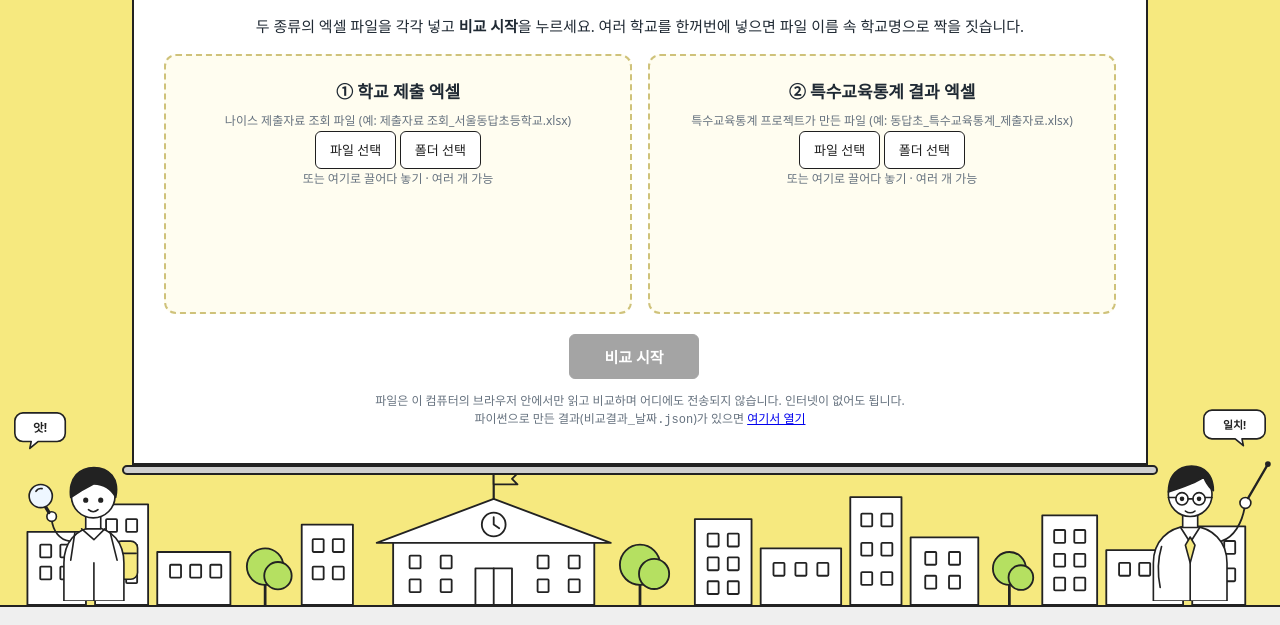
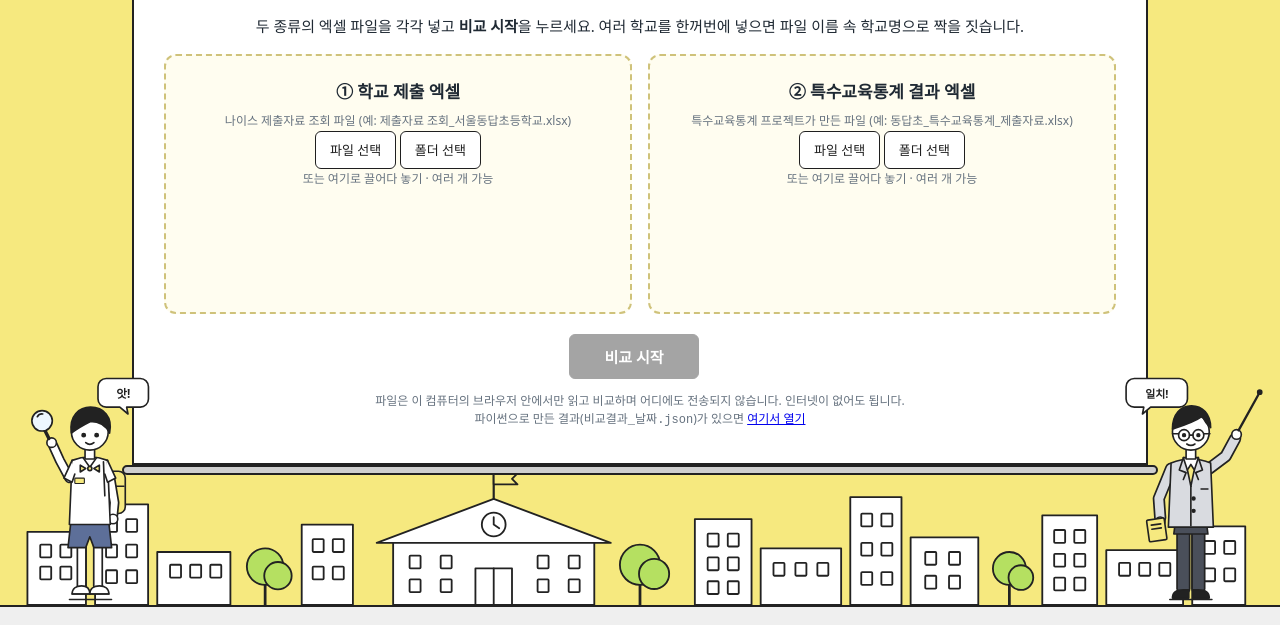
Before and after one commit to thdud8600-ctrl/special-ed-staes-2, a plain HTML site: page viewer/index.html in a window 1280 px wide. Shown: the part 279-904 px from the top of the page. Drawn offline with Linux system fonts and the light colour scheme.

Commit message:
사람 그림을 상체·하체·팔·다리로 나눠 다시 그리고 교복·정장 입힘
Co-Authored-By: Claude Opus 5.5 <noreply@anthropic.com>
Claude-Session: https://claude.ai/code/session_01KS3f93DYG6GmLSZ3TpKe8w

```diff
--- a/viewer/index.html
+++ b/viewer/index.html
@@ -154,7 +154,7 @@ table.it{width:100%;border-collapse:collapse}
 <script>
 // 파이썬(compare.py)이 비교 결과를 아래 자리에 넣는다. 비어 있으면 결과 파일(.json)을 불러오는 화면이 나온다.
 const EMBEDDED = /*__DATA__*/null;
-const APP_VERSION = "1.5.1";  // 화면에 표시해 최신판인지 확인할 수 있게 한다
+const APP_VERSION = "1.5.2";  // 화면에 표시해 최신판인지 확인할 수 있게 한다
 
 const $ = (s, el = document) => el.querySelector(s);
 const esc = s => String(s ?? "").replace(/[&<>"]/g, ch => ({"&":"&amp;","<":"&lt;",">":"&gt;",'"':"&quot;"}[ch]));
@@ -508,42 +508,74 @@ const ART = {
       <rect x="1304" y="64" width="58" height="86"/>${W(1317, 80, 2, 2, 22, 30)}
     </svg>`;
   },
-  // 돋보기를 든 학생 (가방 메고). 얼굴·목·몸이 이어지고 발끝이 땅선에 닿는다.
-  student: `<svg viewBox="0 0 220 292" fill="#fff" stroke="#222" stroke-width="2.4" stroke-linecap="round" stroke-linejoin="round">
-    <g transform="translate(4 6)"><path d="M18 10h50a12 12 0 0 1 12 12v18a12 12 0 0 1-12 12H40l-12 10 2-10h-12A12 12 0 0 1 6 40V22a12 12 0 0 1 12-12z"/>
-    <text x="43" y="38" text-anchor="middle" font-size="17" font-weight="800" fill="#222" stroke="none" font-family="inherit">앗!</text></g>
-    <rect x="156" y="204" width="34" height="56" rx="10" fill="#f6e97f"/><path d="M158 222h30"/>
-    <path d="M82 292V236c0-30 18-50 42-52h4c24 2 42 22 42 52v56z"/>
-    <path d="M114 164v22h22v-22"/>
-    <path d="M108 186l18 16 16-16" fill="none"/>
-    <path d="M150 192l10 40M98 192l-6 40" fill="none"/>
-    <path d="M126 236v56" fill="none"/>
-    <g transform="translate(0 14)"><circle cx="125" cy="124" r="32"/>
-    <path d="M92 126c-4-30 14-44 34-44 22 0 38 16 32 44-6-12-18-20-32-20-12 6-22 12-34 20z" fill="#222"/>
-    <circle cx="114" cy="130" r="2.6" fill="#222"/><circle cx="136" cy="130" r="2.6" fill="#222"/><path d="M118 144q7 6 14 0" fill="none"/></g>
-    <path d="M90 204c-14-2-24-14-26-32" fill="none" stroke-width="2.6"/>
-    <circle cx="64" cy="168" r="7"/>
-    <path d="M60 162l-6-10" stroke-width="5"/>
-    <circle cx="48" cy="138" r="17" fill="#eef7ff"/><path d="M41 131a9 9 0 0 1 9-4" fill="none"/>
-  </svg>`,
-  // 지시봉을 든 선생님. 얼굴·목·몸이 이어지고 발끝이 땅선에 닿는다.
-  teacher: `<svg viewBox="0 0 220 292" fill="#fff" stroke="#222" stroke-width="2.4" stroke-linecap="round" stroke-linejoin="round">
-    <g transform="translate(118 2)"><path d="M14 10h66a12 12 0 0 1 12 12v18a12 12 0 0 1-12 12H58l2 10-12-10H14A12 12 0 0 1 2 40V22a12 12 0 0 1 12-12z"/>
+  // 학생: 교복(흰 셔츠·리본·남색 반바지), 가방, 운동화. 머리·목·상체·팔·하체·다리를 따로 그린다.
+  student: (() => {
+    const limb = (d, fill) => `<path d="${d}" fill="none" stroke="#222" stroke-width="15"/><path d="${d}" fill="none" stroke="${fill}" stroke-width="10"/>`;
+    return `<svg viewBox="0 0 220 340" fill="#fff" stroke="#222" stroke-width="2.4" stroke-linecap="round" stroke-linejoin="round">
+    <g transform="translate(130 4)"><path d="M14 10h50a12 12 0 0 1 12 12v18a12 12 0 0 1-12 12H44l2 10-12-10H14A12 12 0 0 1 2 40V22a12 12 0 0 1 12-12z"/>
+    <text x="39" y="38" text-anchor="middle" font-size="17" font-weight="800" fill="#222" stroke="none" font-family="inherit">앗!</text></g>
+    <!-- 가방 (등 뒤) -->
+    <rect x="138" y="150" width="34" height="62" rx="10" fill="#f6e97f"/><path d="M140 172h30"/>
+    <!-- 다리 + 양말 + 운동화 -->
+    ${limb("M108 256V318", "#fff")}${limb("M132 256V318", "#fff")}
+    <path d="M94 330c0-8 6-12 14-12s12 4 12 12z" fill="#fff"/><path d="M94 330h26" />
+    <path d="M120 330c0-8 6-12 14-12s14 4 14 12z" fill="#fff"/><path d="M120 330h28"/>
+    <path d="M90 338h62" stroke-width="2"/>
+    <!-- 하체: 반바지 -->
+    <path d="M92 226h56l4 36h-26l-6-16-6 16H88z" fill="#5d6f99"/>
+    <!-- 팔 (반팔 아래 맨팔) -->
+    ${limb("M90 160L76 134L66 112", "#fff")}
+    <circle cx="64" cy="108" r="7"/>
+    <path d="M60 102l-6-12" stroke-width="5"/><circle cx="50" cy="76" r="15" fill="#eef7ff"/><path d="M43 70a8 8 0 0 1 8-4" fill="none"/>
+    ${limb("M150 160L156 196L154 216", "#fff")}
+    <circle cx="154" cy="220" r="7"/>
+    <!-- 상체: 흰 셔츠, 반팔 -->
+    <path d="M94 134q26-10 52 0l4 94H90z"/>
+    <path d="M94 134l-12 26 12 6 4-12M146 134l12 26-12 6-4-12" />
+    <path d="M110 130l10 14 10-14" fill="none"/>
+    <path d="M114 146l-8-5v10zM126 146l8-5v10z" fill="#f6e97f"/><circle cx="120" cy="146" r="3" fill="#f6e97f"/>
+    <path d="M140 136l2 50" fill="none"/>
+    <rect x="98" y="160" width="14" height="8" rx="1" fill="#f6e97f" stroke-width="1.6"/>
+    <!-- 목 + 머리 -->
+    <path d="M113 116v16h14v-16"/>
+    <circle cx="120" cy="92" r="27"/>
+    <path d="M93 94c-4-26 12-38 28-38 19 0 33 14 28 38-5-10-15-17-28-17-10 5-19 10-28 17z" fill="#222"/>
+    <circle cx="111" cy="97" r="2.4" fill="#222"/><circle cx="130" cy="97" r="2.4" fill="#222"/><path d="M114 108q6 5 12 0" fill="none"/>
+  </svg>`; })(),
+  // 선생님: 회색 정장 재킷·흰 셔츠·넥타이·긴 바지·구두, 지시봉과 책. 머리·목·상체·팔·하체·다리를 따로 그린다.
+  teacher: (() => {
+    const limb = (d, fill, w = 13) => `<path d="${d}" fill="none" stroke="#222" stroke-width="${w + 5}"/><path d="${d}" fill="none" stroke="${fill}" stroke-width="${w}"/>`;
+    return `<svg viewBox="0 0 220 340" fill="#fff" stroke="#222" stroke-width="2.4" stroke-linecap="round" stroke-linejoin="round">
+    <g transform="translate(4 4)"><path d="M14 10h66a12 12 0 0 1 12 12v18a12 12 0 0 1-12 12H38l-12 10 2-10H14A12 12 0 0 1 2 40V22a12 12 0 0 1 12-12z"/>
     <text x="47" y="38" text-anchor="middle" font-size="16" font-weight="800" fill="#222" stroke="none" font-family="inherit">일치!</text></g>
-    <path d="M46 292V236c0-32 22-52 50-54h8c28 2 50 22 50 54v56z"/>
-    <path d="M89 164v20h22v-20"/>
-    <path d="M86 184l14 22 14-22" fill="none"/>
-    <path d="M100 198l-7 12 7 26 7-26z" fill="#f6e97f"/>
-    <path d="M100 236v56" fill="none"/>
-    <g transform="translate(0 14)"><circle cx="100" cy="122" r="32"/>
-    <path d="M68 118c0-24 14-38 34-38s32 14 32 36c-8-6-12-14-14-20-14 10-34 16-52 22z" fill="#222"/>
-    <circle cx="88" cy="128" r="9"/><circle cx="113" cy="128" r="9"/><path d="M97 128h7M68 126h11M122 126h10" fill="none"/>
-    <circle cx="88" cy="128" r="2.2" fill="#222"/><circle cx="113" cy="128" r="2.2" fill="#222"/><path d="M93 146q7 5 14 0" fill="none"/></g>
-    <path d="M146 204c18-6 30-26 34-50" fill="none" stroke-width="2.6"/>
-    <circle cx="181" cy="148" r="8"/>
-    <path d="M185 141l28-48" stroke-width="3.4"/><circle cx="214" cy="91" r="3" fill="#222"/>
-    <path d="M58 212c-6 20-6 40-2 60" fill="none"/>
-  </svg>`,
+    <!-- 다리: 긴 바지 + 구두 -->
+    ${limb("M90 236V322", "#4a4f5a", 16)}${limb("M112 236V322", "#4a4f5a", 16)}
+    <path d="M74 336c0-8 6-12 16-12h8v12z" fill="#222"/><path d="M104 336v-12h8c10 0 16 4 16 12z" fill="#222"/>
+    <path d="M70 338h62" stroke-width="2"/>
+    <!-- 하체: 바지 허리 -->
+    <path d="M78 226h46l2 16H76z" fill="#4a4f5a"/>
+    <!-- 왼팔: 책을 든 팔 (재킷 소매) -->
+    ${limb("M72 146L54 190L56 218", "#d9dbe0")}
+    <circle cx="56" cy="224" r="7"/>
+    <rect x="38" y="220" width="26" height="32" rx="2" fill="#f6e97f" transform="rotate(-8 51 236)"/><path d="M44 228h14M44 234h14" transform="rotate(-8 51 236)"/>
+    <!-- 오른팔: 지시봉을 든 팔 -->
+    ${limb("M128 146L152 128L166 102", "#d9dbe0")}
+    <circle cx="168" cy="96" r="7"/>
+    <path d="M171 90l30-54" stroke-width="3.4"/><circle cx="202" cy="34" r="3" fill="#222"/>
+    <!-- 상체: 재킷 + 셔츠 + 넥타이 -->
+    <path d="M72 138q29-12 58 0l4 94H68z" fill="#d9dbe0"/>
+    <path d="M90 130l11 34 11-34z"/>
+    <path d="M101 140l-5 8 5 24 5-24z" fill="#f6e97f"/>
+    <path d="M90 130l-6 18 10 4-4 10M112 130l6 18-10 4 4 10" fill="none"/>
+    <path d="M101 172v58" fill="none"/><circle cx="105" cy="190" r="2" fill="#222"/><circle cx="105" cy="208" r="2" fill="#222"/>
+    <path d="M116 176h10" fill="none"/>
+    <!-- 목 + 머리 -->
+    <path d="M94 116v16h14v-16"/>
+    <circle cx="101" cy="92" r="27"/>
+    <path d="M74 88c0-22 12-34 28-34s28 12 28 32c-7-5-10-12-12-17-12 9-29 14-44 19z" fill="#222"/>
+    <circle cx="91" cy="97" r="8"/><circle cx="112" cy="97" r="8"/><path d="M99 97h5M74 95h9M120 95h9" fill="none"/>
+    <circle cx="91" cy="97" r="2" fill="#222"/><circle cx="112" cy="97" r="2" fill="#222"/><path d="M95 110q6 4 12 0" fill="none"/>
+  </svg>`; })(),
 };
 
 // ---------------------------------------------------------------- 첫 화면: 엑셀 두 종류 첨부
```
Also changed, not shown: 2 other files.
